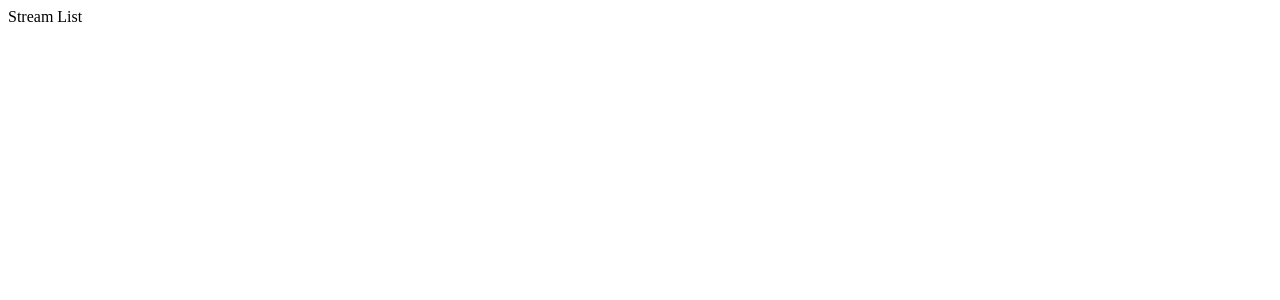
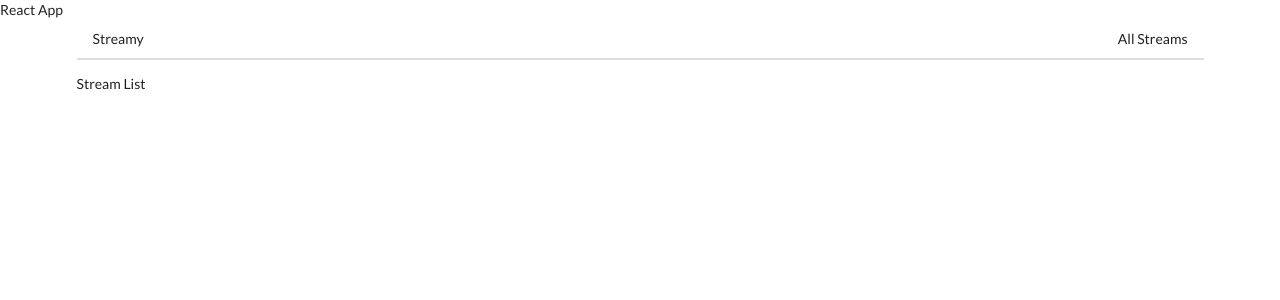
Before and after one commit to ShruthiL/streams-client, a React (Create React App) app: page / in a window 1280 px wide. Shown: the top 300 px of the page. Built offline with nearby package versions, Linux system fonts and the light colour scheme.

Commit message:
added header and semantic ui

```diff
--- a/public/index.html
+++ b/public/index.html
@@ -15,6 +15,7 @@
       user's mobile device or desktop. See https://developers.google.com/web/fundamentals/web-app-manifest/
     -->
     <link rel="manifest" href="%PUBLIC_URL%/manifest.json" />
+    <link rel="stylesheet" href="https://cdnjs.cloudflare.com/ajax/libs/semantic-ui/2.4.1/semantic.min.css"
     <!--
       Notice the use of %PUBLIC_URL% in the tags above.
       It will be replaced with the URL of the `public` folder during the build.
--- a/src/components/App.js
+++ b/src/components/App.js
@@ -3,15 +3,21 @@
 
 import StreamList from './streams/StreamList';
 import StreamShow from './streams/StreamShow';
+import Header from "./Header"
 
 const App = props => {
   return (
+    <div className="ui container">
       <BrowserRouter>
+        <div>
+          <Header />
           <Switch>
             <Route exact path="/" component={StreamList} />
             <Route path="/show" component={StreamShow} />
           </Switch>
+        </div>
       </BrowserRouter>
+    </div>
   )
 }
 
--- /dev/null
+++ b/src/components/Header.js
@@ -0,0 +1,15 @@
+import React from 'react';
+import { Link } from 'react-router-dom';
+
+const Header = props => {
+  return (
+    <div className="ui secondary pointing menu">
+      <Link to="/" className="item">Streamy</Link>
+      <div className="right menu">
+        <Link to="/" className="item">All Streams</Link>
+      </div>
+    </div>
+  )
+}
+
+export default Header
```
Lines whose indentation alone changed are shown as unchanged.
